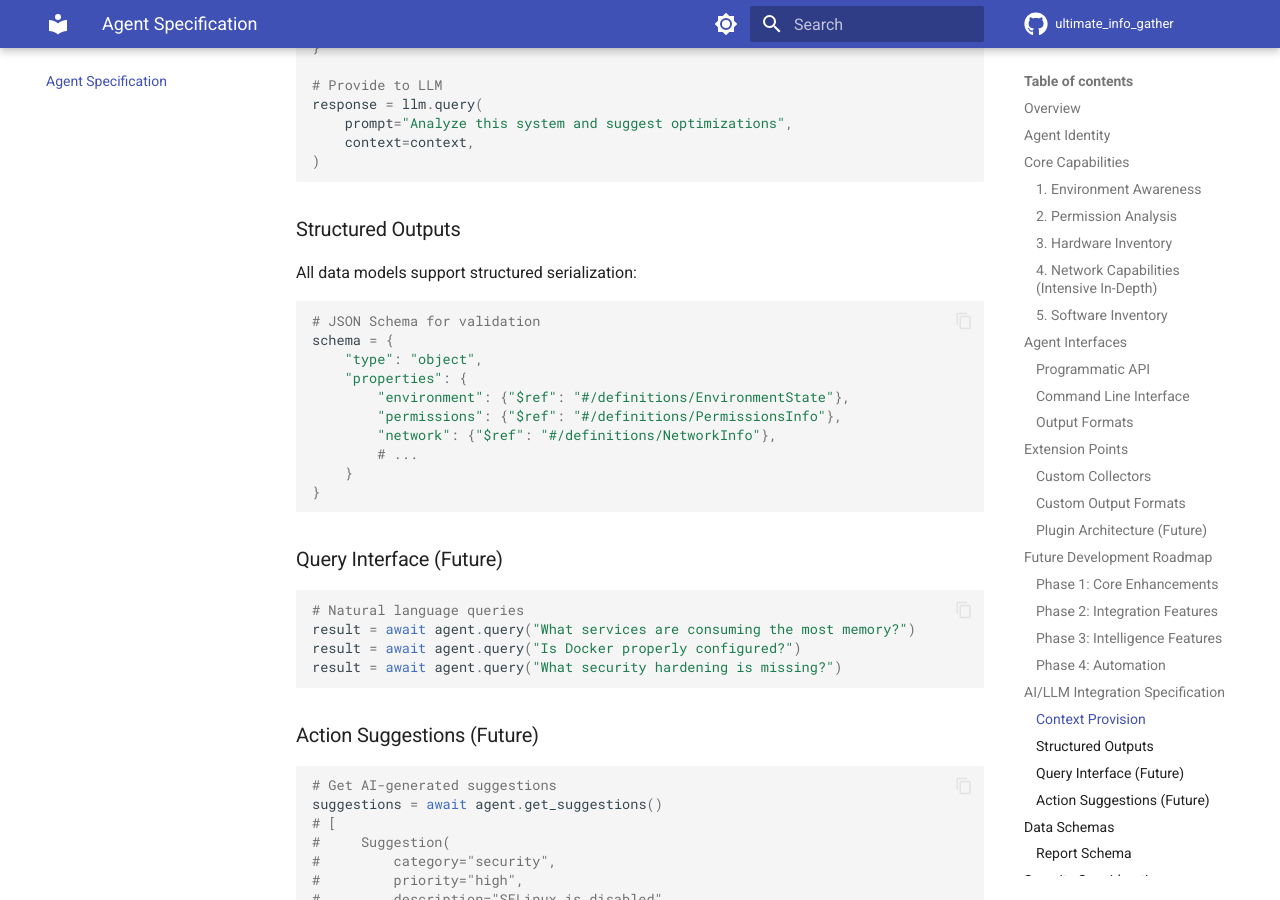
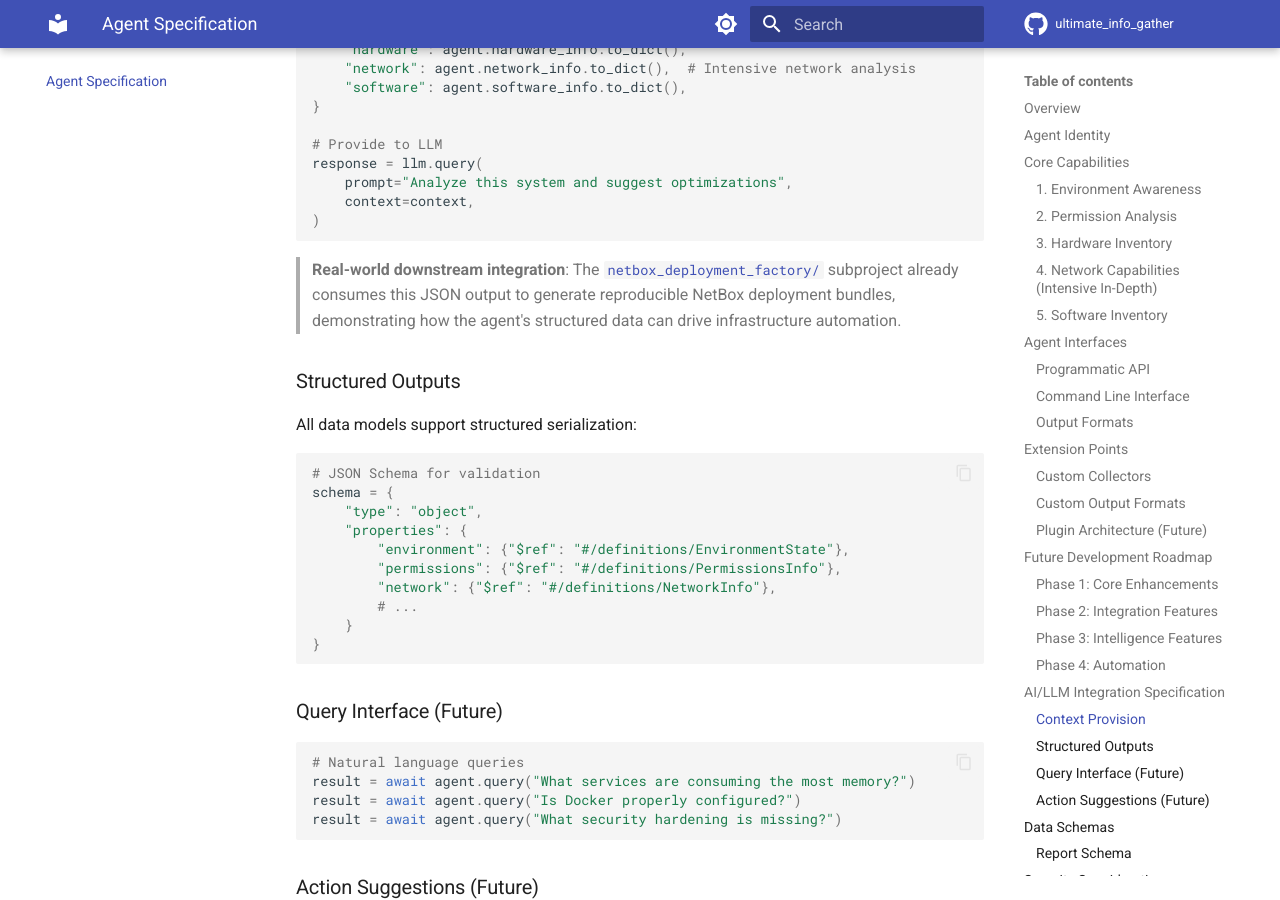
Before and after one commit to nullroute-commits/ultimate_info_gather, an MkDocs documentation site: the page built from docs/agent.md, in a window 1280 px wide and 900 px high, scrolled down 8647 px. Built offline with MkDocs 1.6.1 and Material for MkDocs 9.7.7, drawn with Linux system fonts in a browser that asks for light colours; comment, search, counter and statistics services are not loaded; the version menu is left out; some of the changed text lies outside the part shown.

Commit message:
docs: add netbox_deployment_factory to README architecture tree and docs/agent.md
Co-authored-by: nullroute-commits <59403925+nullroute-commits@users.noreply.github.com>

````diff
--- a/docs/agent.md
+++ b/docs/agent.md
@@ -301,6 +301,7 @@ class AgentPlugin:
 - [ ] **WebSocket Streaming**: Real-time data streaming
 - [ ] **Database Storage**: PostgreSQL/SQLite persistence
 - [ ] **Prometheus Metrics**: Monitoring system integration
+- [x] **NetBox Integration**: Already partially realized via [`netbox_deployment_factory/`](../netbox_deployment_factory/README.md), which consumes the agent's JSON output to generate reproducible NetBox deployment bundles
 
 ### Phase 3: Intelligence Features
 
@@ -342,6 +343,8 @@ response = llm.query(
     context=context,
 )
 ```
+
+> **Real-world downstream integration**: The [`netbox_deployment_factory/`](../netbox_deployment_factory/README.md) subproject already consumes this JSON output to generate reproducible NetBox deployment bundles, demonstrating how the agent's structured data can drive infrastructure automation.
 
 ### Structured Outputs
 
````
Also changed, not shown: README.md (+5 -0 lines).
